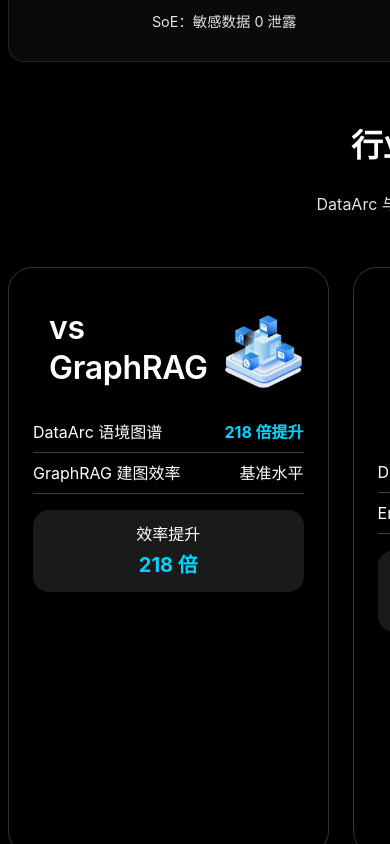
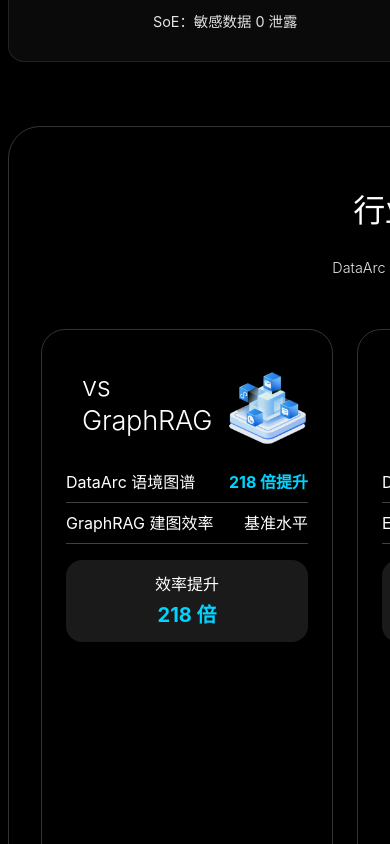
Before and after one commit to snailuu/dataarc-website, a Vue app: page /technology in a window 390 px wide. Shown: the part 4340-5184 px from the top of the page. Built offline with nearby package versions, Linux system fonts and the light colour scheme.

Commit message:
样式：修复技术优势卡片样式

```diff
--- a/src/locales/technology/ar.js
+++ b/src/locales/technology/ar.js
@@ -144,7 +144,7 @@ export default {
         }
       },
       reasoning: {
-        title: 'مقابل Stanford EntiGraph',
+        title: 'مقابل EntiGraph',
         stats: {
           dataArc: {
             label: 'تقنية DataArc SoG',
--- a/src/locales/technology/en.js
+++ b/src/locales/technology/en.js
@@ -144,7 +144,7 @@ export default {
         }
       },
       reasoning: {
-        title: 'vs Stanford EntiGraph',
+        title: 'vs EntiGraph',
         stats: {
           dataArc: {
             label: 'DataArc SoG Technology',
--- a/src/locales/technology/zh.js
+++ b/src/locales/technology/zh.js
@@ -144,7 +144,7 @@ export default {
         }
       },
       reasoning: {
-        title: 'vs Stanford EntiGraph',
+        title: 'vs EntiGraph',
         stats: {
           dataArc: {
             label: 'DataArc SoG 技术',
--- a/src/views/Technology.vue
+++ b/src/views/Technology.vue
@@ -947,6 +947,18 @@ const toggleFaq = (type, index) => {
     gap: 15px;
   }
 
+  .performance-comparison {
+    padding: var(--space-8) var(--space-6);
+  }
+
+  .performance-comparison .title-main {
+    font-size: 1.6rem;
+  }
+
+  .performance-comparison .content-main {
+    font-size: 0.85rem;
+  }
+
   .comparison-grid {
     grid-template-columns: 1fr;
     gap: var(--space-4);
@@ -983,6 +995,18 @@ const toggleFaq = (type, index) => {
     gap: 10px;
   }
 
+  .performance-comparison {
+    padding: var(--space-6) var(--space-4);
+  }
+
+  .performance-comparison .title-main {
+    font-size: 1.4rem;
+  }
+
+  .performance-comparison .content-main {
+    font-size: 0.8rem;
+  }
+
   .process-steps {
     gap: var(--space-8);
   }
@@ -991,6 +1015,10 @@ const toggleFaq = (type, index) => {
 /* ===== Performance Comparison Section ===== */
 .performance-comparison {
   margin-top: var(--space-16);
+  background: transparent;
+  border: 1px solid rgba(255, 255, 255, 0.2);
+  border-radius: var(--radius-2xl);
+  padding: var(--space-12) var(--space-8);
 }
 
 .performance-comparison .section-header {
@@ -999,12 +1027,13 @@ const toggleFaq = (type, index) => {
 
 .performance-comparison .title-main {
   font-size: 2rem;
-  font-weight: 600;
+  font-weight: 300;
   color: var(--text-primary);
 }
 
 .performance-comparison .content-main {
-  font-size: 1rem;
+  font-size: 0.9rem;
+  font-weight: 300;
   color: var(--text-secondary);
   max-width: 600px;
   margin: var(--space-4) auto 0;
@@ -1043,9 +1072,9 @@ const toggleFaq = (type, index) => {
   justify-content: space-between;
 }
 
-.comparison-header h3 {
-  font-size: var(--font-lg);
-  font-weight: var(--font-weight-semibold);
+.comparison-card .comparison-header .title-main {
+  font-size: 1.7rem !important;
+  font-weight: 300 !important;
   color: var(--text-primary);
   margin-bottom: var(--space-2);
 }
```
